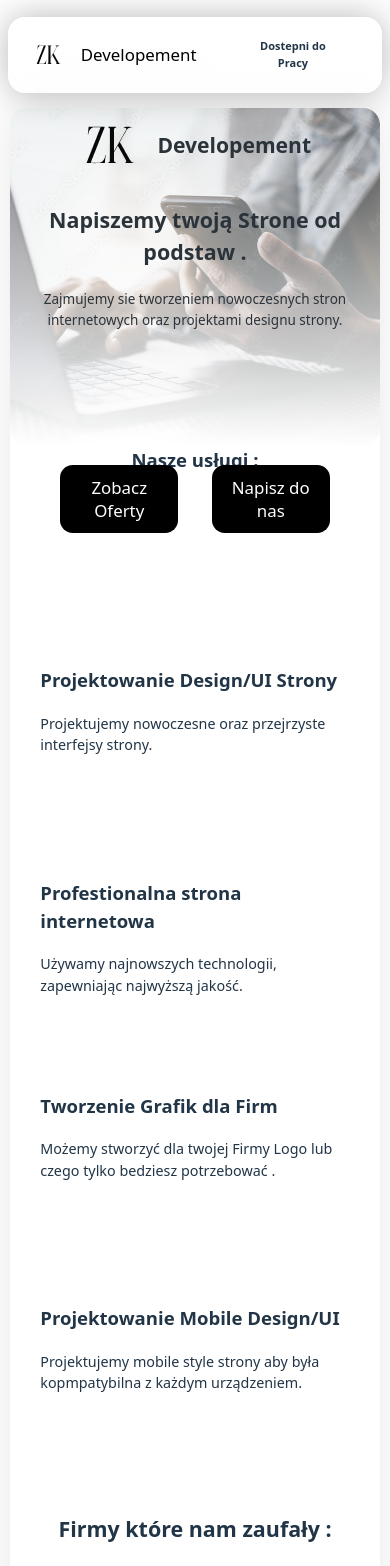
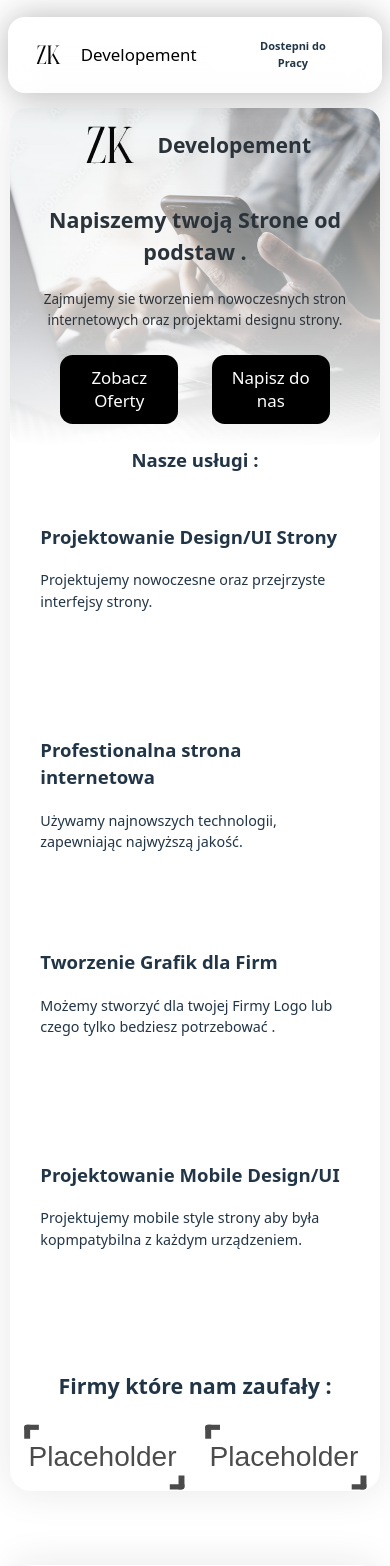
Before and after one commit to ZK-Developement/ZK-Dev-Web, a React (Vite) app: page / in a window 390 px wide. Shown: the top 1566 px of the page. Built offline with nearby package versions, Linux system fonts and the light colour scheme.

Commit message:
Update index.css

```diff
--- a/src/index.css
+++ b/src/index.css
@@ -890,12 +890,12 @@ footer
   /* Stack services and center hero buttons for mobile */
   .div { width: 100%; padding: 0 2vh 3vh; }
   .div .pnagl { text-align: center; margin: 0 0 1vh; font-size: 2.2vh; }
-  .flex2 { flex-direction: column; gap: 1.2vh; align-items: stretch; margin-top: 18vh; transform: translateX(-7.5vh); }
+  .flex2 { flex-direction: column; gap: 1.2vh; align-items: stretch;  transform: translateX(-7.5vh); }
   .flex2 .uslugi {  padding: 2.5vh 1vh; text-align: left; width: 40vh; }
   .flex2 .pnag { font-size: 2.2vh; }
   .flex2 .text { font-size: 1.7vh; }
   .flexb { display: flex; justify-content: center; gap: 2vh; flex-wrap: nowrap; margin: 2vh 0 1rem; width: 100%; padding-left: 1vh;padding-right: 1vh;}
-  .flexb .btn { padding: 0.6em 0.4em; font-size: 2vh;margin-top: 14vh;margin-bottom: 10vh; background-color: black; color: rgb(255, 255, 255); }
+  .flexb .btn { padding: 0.6em 0.4em; font-size: 2vh;margin-top: 1vh;margin-bottom: 5vh; background-color: black; color: rgb(255, 255, 255); }
   .btn img { display: none;}
   main, .main-portfolio, .main-oferty, .main-opinie, .main-faq, .main-kontakt {
     width: 95%;
```
